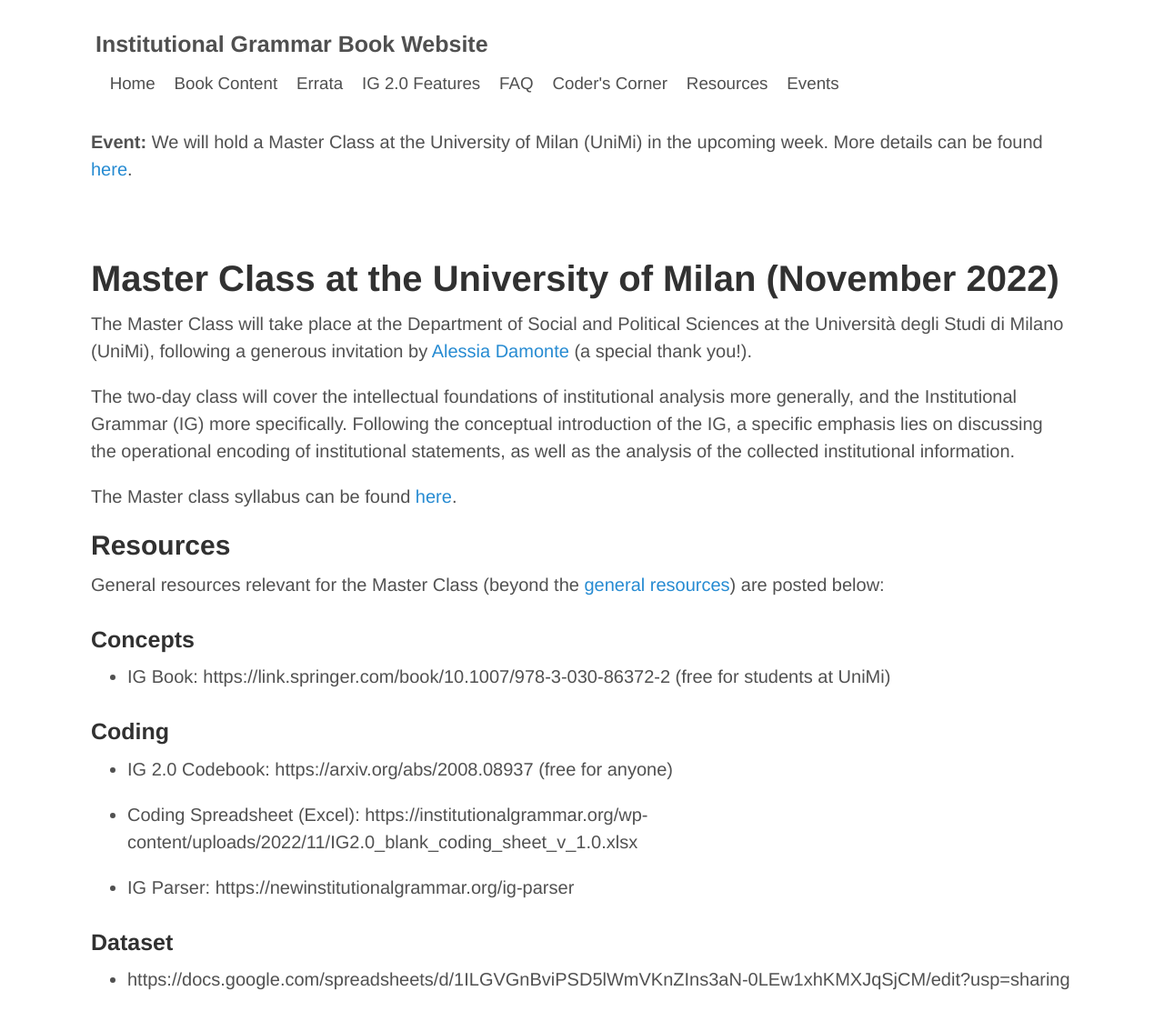
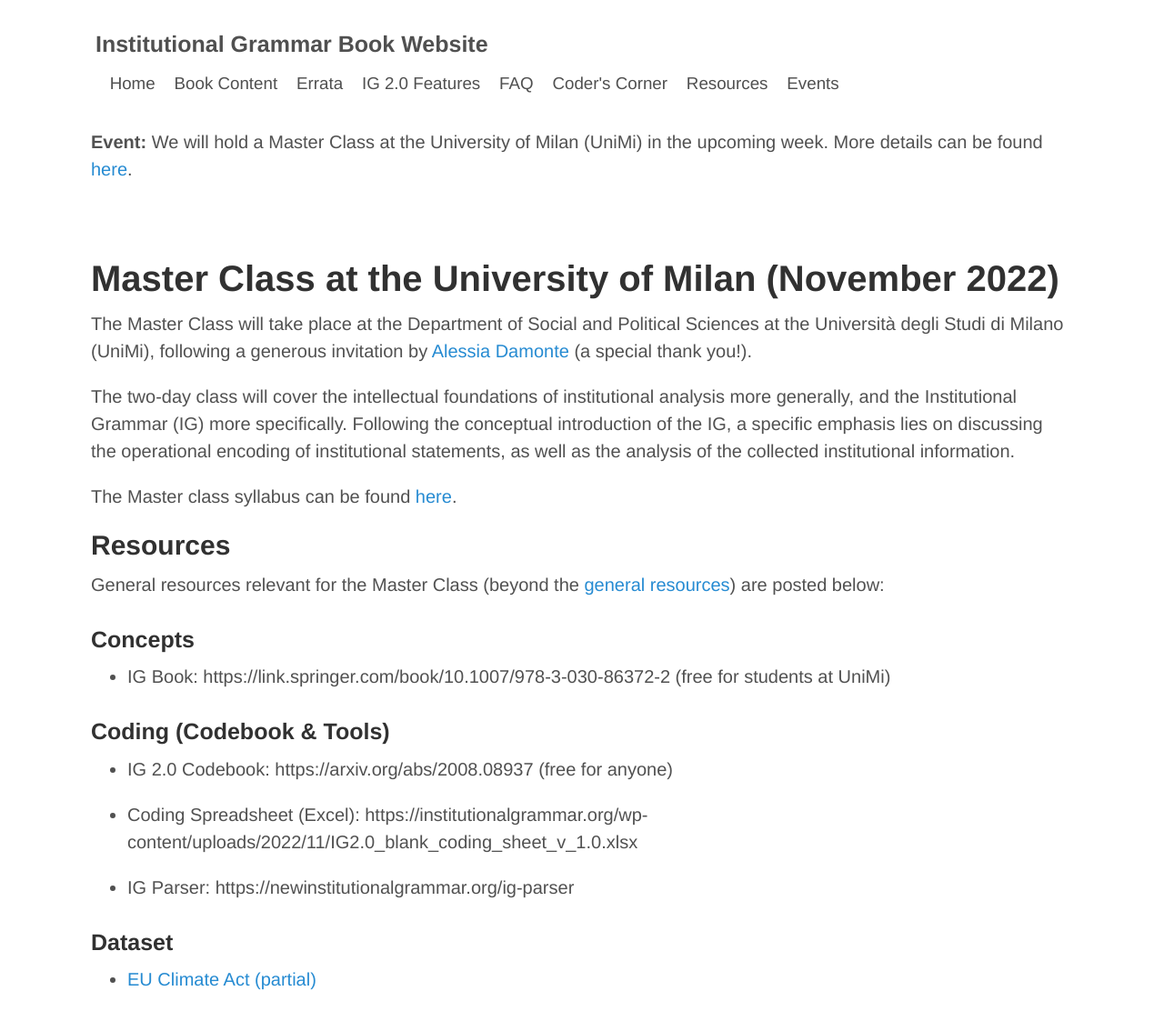
Before and after one commit to InstitutionalGrammar/IG-Book, a Jekyll site: the page built from events-milan-2022.md, in a window 1280 px wide. Shown: the whole page at 91% size. Built offline with Jekyll 4.4.1, drawn with Linux system fonts in a browser that asks for light colours.

Commit message:
Updated dataset.

```diff
--- a/events-milan-2022.md
+++ b/events-milan-2022.md
@@ -20,7 +20,7 @@ General resources relevant for the Master Class (beyond the <a href="{{ site.pat
 
 * IG Book: https://link.springer.com/book/10.1007/978-3-030-86372-2 (free for students at UniMi)
 
-### Coding
+### Coding (Codebook & Tools)
 
 * IG 2.0 Codebook: https://arxiv.org/abs/2008.08937 (free for anyone)
 
@@ -30,4 +30,4 @@ General resources relevant for the Master Class (beyond the <a href="{{ site.pat
 
 ### Dataset
 
-* https://docs.google.com/spreadsheets/d/1ILGVGnBviPSD5lWmVKnZIns3aN-0LEw1xhKMXJqSjCM/edit?usp=sharing
+* [EU Climate Act (partial)](https://docs.google.com/spreadsheets/d/1cFNIgemAie4Q9AHpDyBbJjpfgICnPumcTBMDWVy6E8k/edit?usp=sharing)
```
